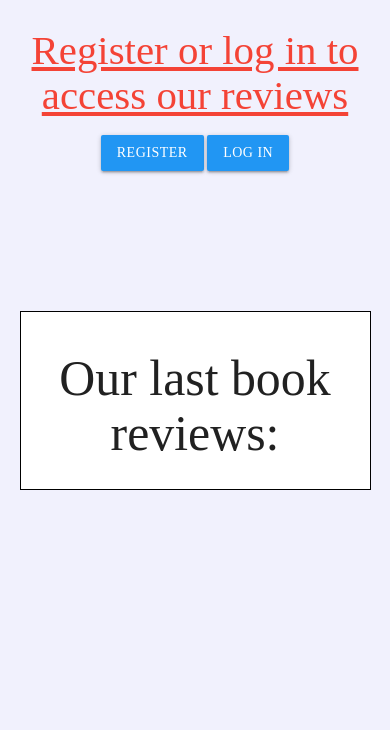
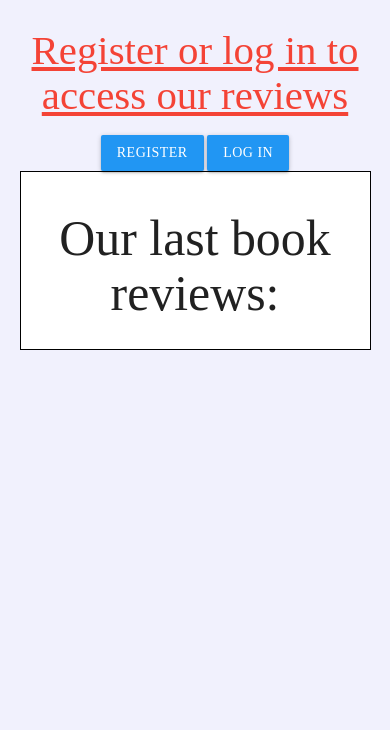
Before and after one commit to chris92vr/Book-mania, a Flask app: page / in a window 390 px wide. Shown: the part 506-1236 px from the top of the page. Run offline with Flask 2, Linux system fonts and the light colour scheme; data that the repository does not hold is empty; some libraries are stand-ins or nearby versions; some web fonts are replaced.

Commit message:
Added more margin introduction section index, centered flash messages

```diff
--- a/static/css/style.css
+++ b/static/css/style.css
@@ -16,7 +16,9 @@ nav:before {
 	background-color: #8989bb;
 	background-image: linear-gradient(315deg, #8989bb 0%, #a5a4cb 74%);
 }
-
+#welcome-section {
+		margin-top: 7rem;
+	}
 .sidenav li a {
 	font-size: 2rem;
 	padding: 3.5rem;
@@ -46,7 +48,7 @@ main {
 .white {
 	padding: 0.5rem;
 	border: 1px solid black;
-	margin-top: -0.7rem;
+
 }
 
 .carousel .carousel-item {
@@ -303,7 +305,7 @@ footer {
 	.login {
 		margin-top: 5rem;
 	}
-	div.welcome-section {
+	#welcome-section {
 		margin-top: 10rem;
 	}
 	#introduction {
```
